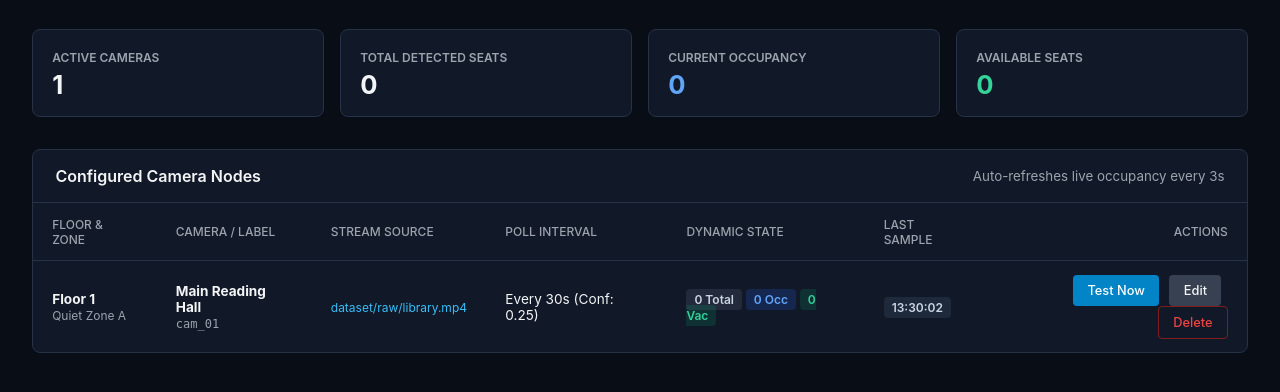
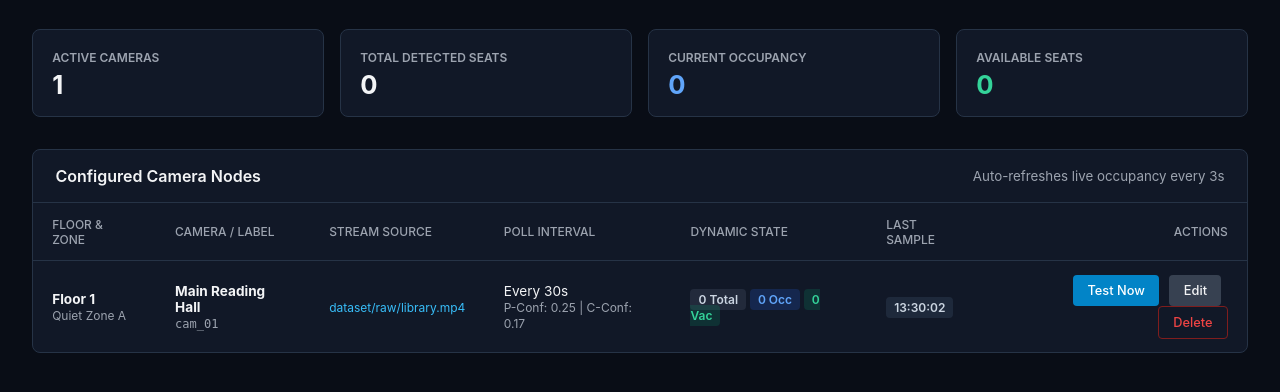
Before and after one commit to bondtheroot/LibEdge, a FastAPI app: page / in a window 1280 px wide. Shown: the part 63-455 px from the top of the page. Run offline with FastAPI, Linux system fonts and the light colour scheme.

Commit message:
feat: update index.html to support separate person and chair confidence thresholds
Co-authored-by: aider (gemini/gemini-3.5-flash-lite) <aider@aider.chat>

```diff
--- a/templates/index.html
+++ b/templates/index.html
@@ -149,14 +149,18 @@
                 <label>Stream Source (RTSP Link or Video Path)</label>
                 <input type="text" id="m_source" placeholder="dataset/raw/library.mp4 or rtsp://..." required>
             </div>
+            <div class="form-row">
+                <label>Sampling Frequency (Seconds)</label>
+                <input type="number" id="m_interval" min="1" value="30" required>
+            </div>
             <div class="form-row two-col">
                 <div>
-                    <label>Sampling Frequency (Seconds)</label>
-                    <input type="number" id="m_interval" min="1" value="30" required>
+                    <label>Person Conf (0.05 - 0.95)</label>
+                    <input type="number" id="m_person_conf" min="0.05" max="0.95" step="0.05" value="0.25" required>
                 </div>
                 <div>
-                    <label>Confidence Threshold (0.05 - 0.95)</label>
-                    <input type="number" id="m_conf" min="0.05" max="0.95" step="0.05" value="0.25" required>
+                    <label>Chair Conf (0.05 - 0.95)</label>
+                    <input type="number" id="m_chair_conf" min="0.05" max="0.95" step="0.05" value="0.17" required>
                 </div>
             </div>
             <div class="modal-actions">
@@ -188,6 +192,9 @@ async function fetchAndRender() {
             totalOcc += occ;
             totalVac += vac;
 
+            const pConf = cam.person_conf !== undefined ? cam.person_conf : 0.25;
+            const cConf = cam.chair_conf !== undefined ? cam.chair_conf : 0.17;
+
             const tr = document.createElement('tr');
             tr.innerHTML = `
                 <td>
@@ -199,7 +206,7 @@ async function fetchAndRender() {
                     <span style="font-family:monospace; color:var(--text-muted); font-size:0.75rem">${cam.id}</span>
                 </td>
                 <td><code style="color:#38bdf8; font-size:0.75rem">${cam.source}</code></td>
-                <td>Every ${cam.interval_sec}s (Conf: ${cam.conf_threshold || 0.25})</td>
+                <td>Every ${cam.interval_sec}s<br><span style="color:var(--text-muted); font-size:0.75rem">P-Conf: ${pConf} | C-Conf: ${cConf}</span></td>
                 <td>
                     <span class="pill pill-tot">${seats} Total</span>
                     <span class="pill pill-occ">${occ} Occ</span>
@@ -248,7 +255,8 @@ function editCamera(id) {
     document.getElementById('m_zone').value = cam.zone;
     document.getElementById('m_source').value = cam.source;
     document.getElementById('m_interval').value = cam.interval_sec;
-    document.getElementById('m_conf').value = cam.conf_threshold || 0.25;
+    document.getElementById('m_person_conf').value = cam.person_conf !== undefined ? cam.person_conf : 0.25;
+    document.getElementById('m_chair_conf').value = cam.chair_conf !== undefined ? cam.chair_conf : 0.17;
     openModal(true);
 }
 
@@ -261,7 +269,8 @@ document.getElementById('camForm').addEventListener('submit', async (e) => {
         zone: document.getElementById('m_zone').value,
         source: document.getElementById('m_source').value,
         interval_sec: parseInt(document.getElementById('m_interval').value),
-        conf_threshold: parseFloat(document.getElementById('m_conf').value)
+        person_conf: parseFloat(document.getElementById('m_person_conf').value),
+        chair_conf: parseFloat(document.getElementById('m_chair_conf').value)
     };
 
     await fetch('/api/cameras', {
```
